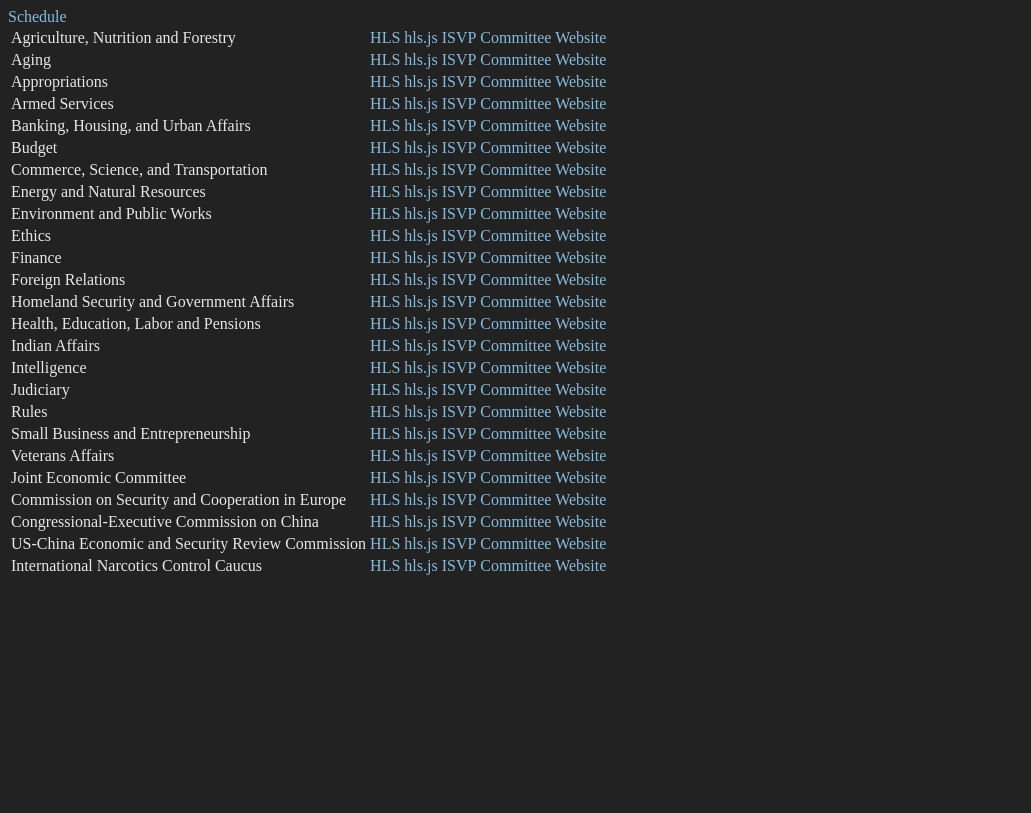
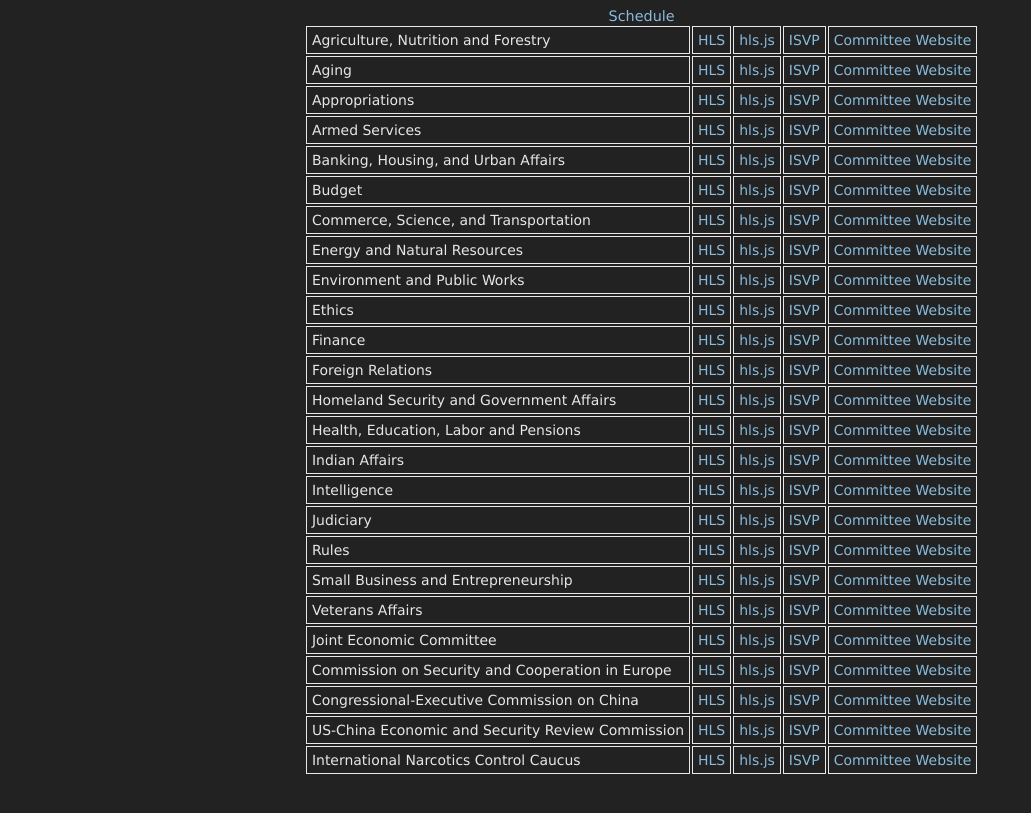
Before and after one commit to danburd/danburd.github.io, a Jekyll site: the page senate.html, which Jekyll copies as it is, in a window 1280 px wide. Shown: the top 813 px of the page, without its empty margins (0-1031 px from the left). Built offline with Jekyll 4.4.1, drawn with Linux system fonts in a browser that asks for light colours.

Commit message:
Update default.css

```diff
--- a/css/default.css
+++ b/css/default.css
@@ -1,8 +1,38 @@
-body,table,tr,td {
+body {
   background-color: #222222;
   color: #e7e7e7;
+  font-family: Verdana, Geneva, sans-serif;
+  font-size: 0.9em;
+  width: 99%;
+  text-align: center;
 }
 a {
   color: #88bbdd;
   text-decoration: none;
 }
+a:hover {
+  text-decoration: underline;
+}
+td {
+  padding: 5px;
+  text-align: left;
+  border: 1px solid #e7e7e7;
+  font-size: 0.97em;
+  empty-cells: hide;
+}
+table, th, td {
+  margin: 0 auto;
+}
+ul {
+  list-style-position: inside;
+  text-align: left;
+  margin: 0 auto;
+  position: relative;
+  width: 400px
+}
+.direct {
+  font-style: italic;
+}
+.left {
+  float:left; width:608px;
+}
```
